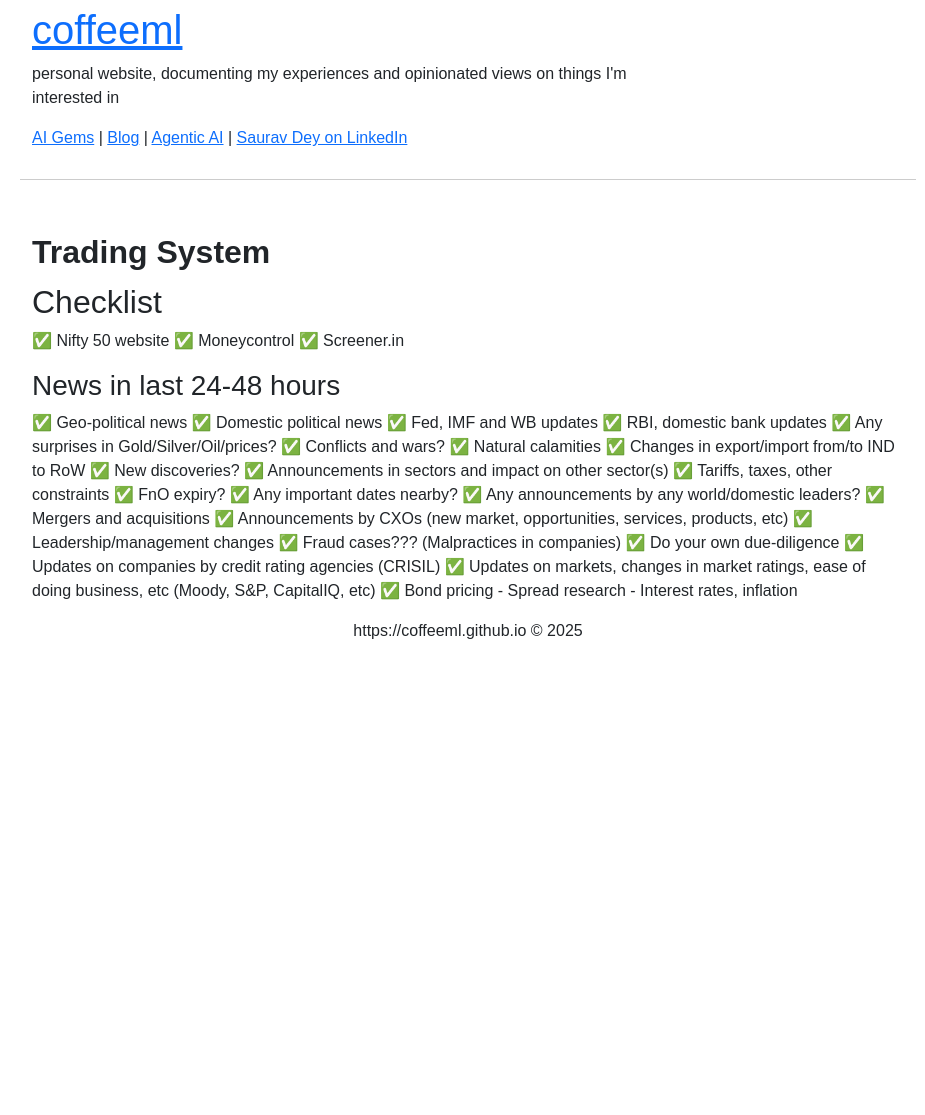
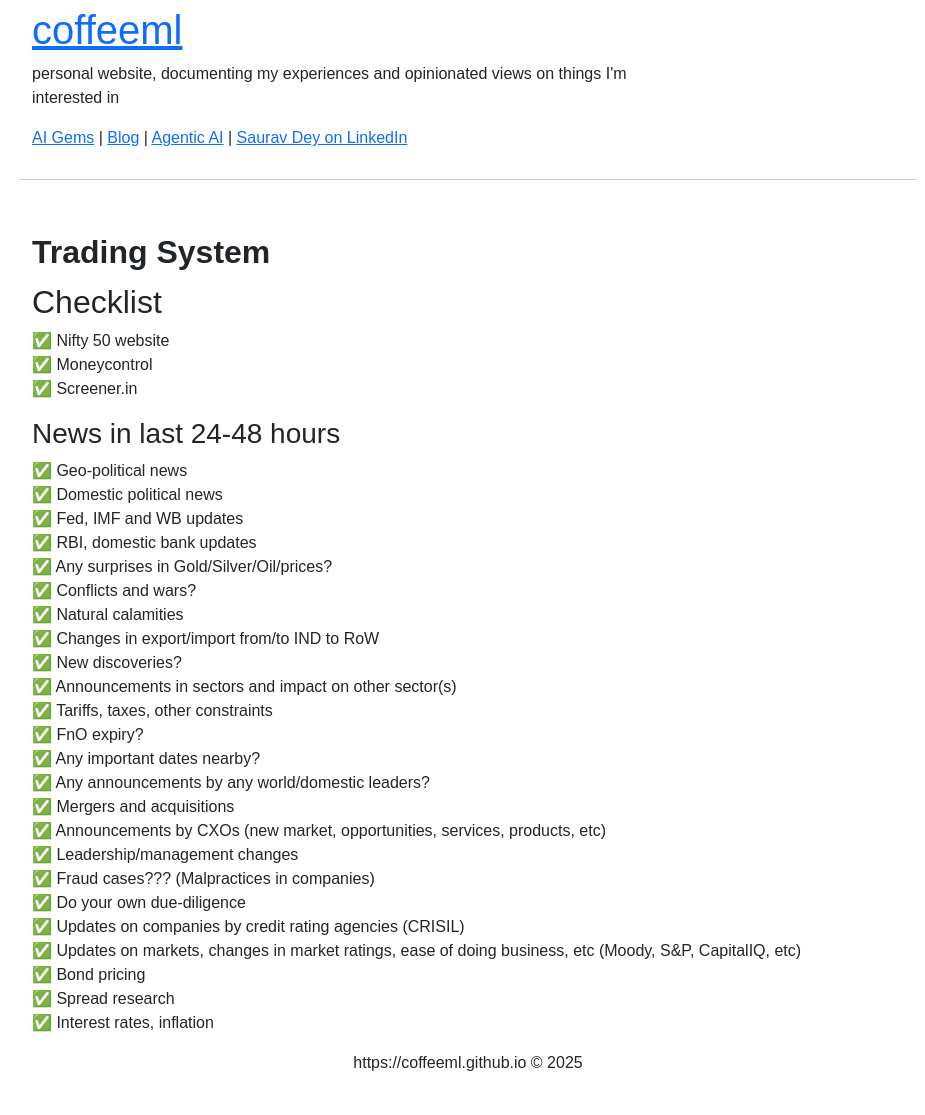
Before and after one commit to coffeeml/coffeeml.github.io, a Jekyll site: the page built from _pages/trading-system.markdown, in a window 1280 px wide. Shown: the whole page, without its empty margins (172-1097 px from the left). Built offline with Jekyll 4.4.1, drawn with Linux system fonts in a browser that asks for light colours; nearby versions of some CDN libraries; some web fonts are replaced; before the commit the page ends 900 px from its top, so only the background shows below that.

```diff
--- a/_pages/trading-system.markdown
+++ b/_pages/trading-system.markdown
@@ -8,33 +8,33 @@ comment: false
 
 ## Checklist
 
-✅ Nifty 50 website
-✅ Moneycontrol
-✅ Screener.in
+✅ Nifty 50 website <br />
+✅ Moneycontrol <br />
+✅ Screener.in <br />
 
-### News in last 24-48 hours
+### News in last 24-48 hours <br />
 
-✅ Geo-political news
-✅ Domestic political news
-✅ Fed, IMF and WB updates
-✅ RBI, domestic bank updates
-✅ Any surprises in Gold/Silver/Oil/prices?
-✅ Conflicts and wars?
-✅ Natural calamities
-✅ Changes in export/import from/to IND to RoW
-✅ New discoveries?
-✅ Announcements in sectors and impact on other sector(s)
-✅ Tariffs, taxes, other constraints
-✅ FnO expiry?
-✅ Any important dates nearby?
-✅ Any announcements by any world/domestic leaders?
-✅ Mergers and acquisitions
-✅ Announcements by CXOs (new market, opportunities, services, products, etc)
-✅ Leadership/management changes
-✅ Fraud cases??? (Malpractices in companies)
-✅ Do your own due-diligence
-✅ Updates on companies by credit rating agencies (CRISIL)
-✅ Updates on markets, changes in market ratings, ease of doing business, etc (Moody, S&P, CapitalIQ, etc)
-✅ Bond pricing
-	- Spread research
-	- Interest rates, inflation
+✅ Geo-political news <br />
+✅ Domestic political news <br />
+✅ Fed, IMF and WB updates <br />
+✅ RBI, domestic bank updates <br />
+✅ Any surprises in Gold/Silver/Oil/prices? <br />
+✅ Conflicts and wars? <br />
+✅ Natural calamities <br />
+✅ Changes in export/import from/to IND to RoW <br />
+✅ New discoveries? <br />
+✅ Announcements in sectors and impact on other sector(s) <br />
+✅ Tariffs, taxes, other constraints <br />
+✅ FnO expiry? <br />
+✅ Any important dates nearby? <br />
+✅ Any announcements by any world/domestic leaders? <br />
+✅ Mergers and acquisitions <br />
+✅ Announcements by CXOs (new market, opportunities, services, products, etc) <br />
+✅ Leadership/management changes <br />
+✅ Fraud cases??? (Malpractices in companies) <br />
+✅ Do your own due-diligence <br />
+✅ Updates on companies by credit rating agencies (CRISIL) <br />
+✅ Updates on markets, changes in market ratings, ease of doing business, etc (Moody, S&P, CapitalIQ, etc) <br />
+✅ Bond pricing <br />
+✅ Spread research <br />
+✅ Interest rates, inflation
```
